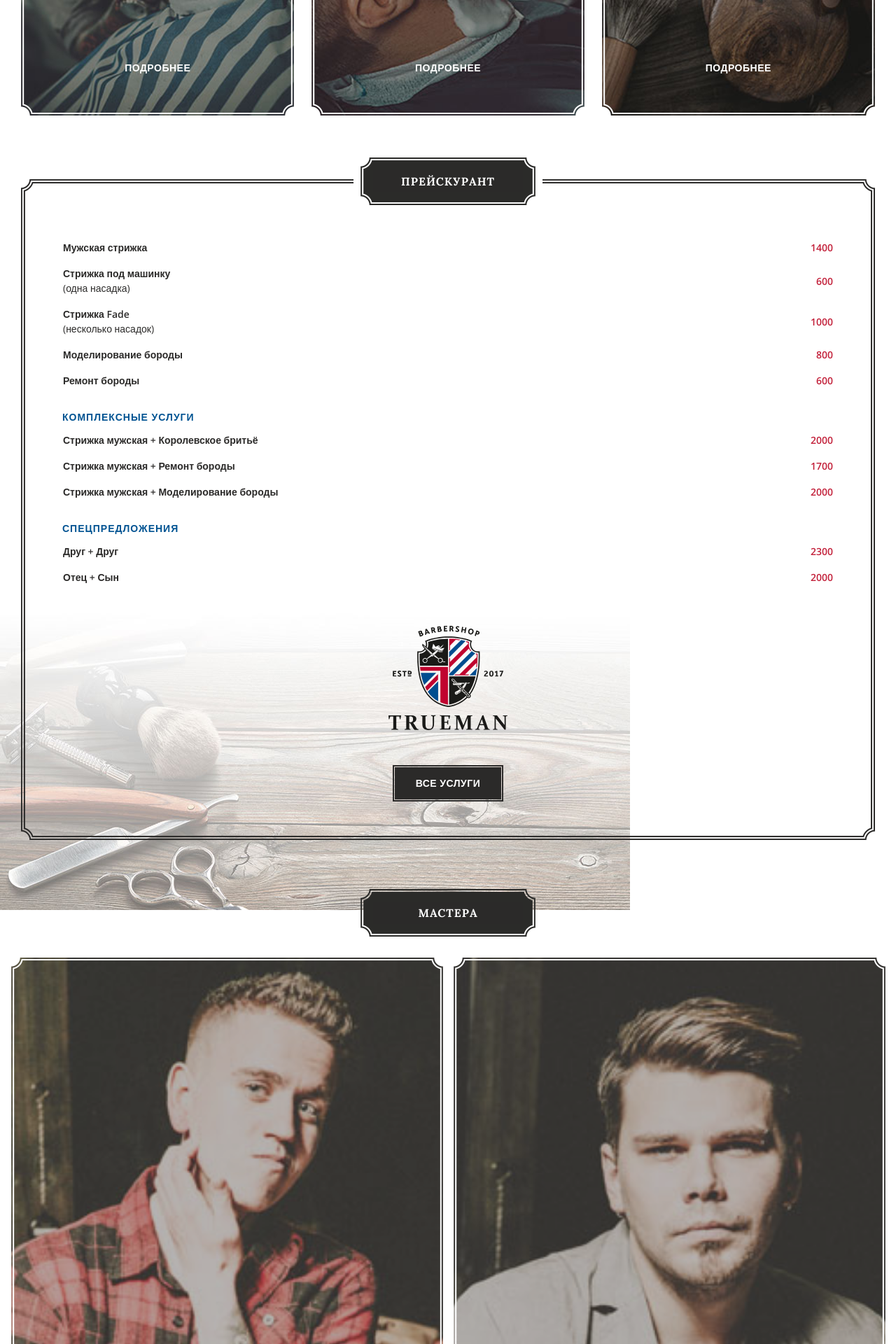
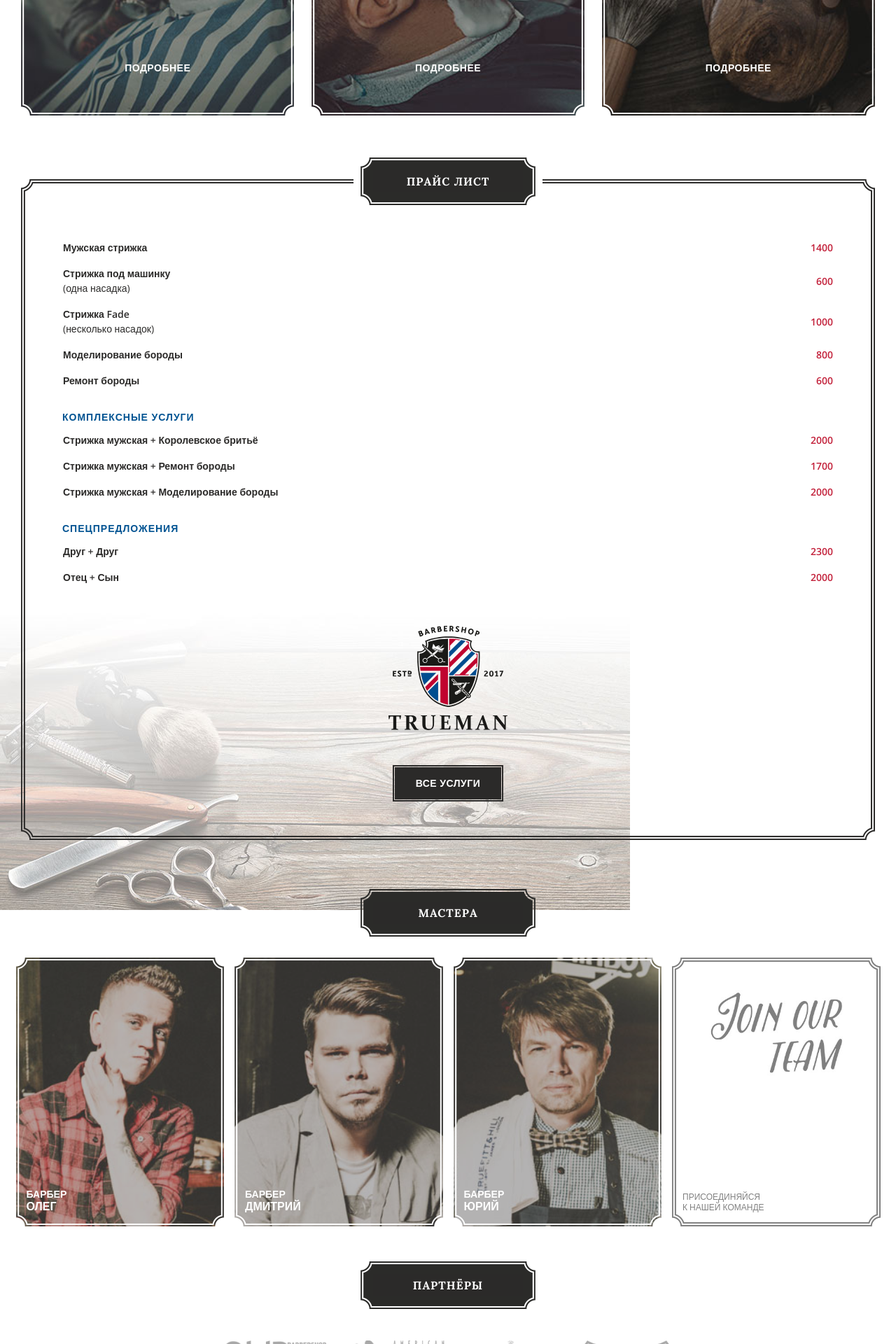
Before and after one commit to nigel-riss/trueman, a PHP site: page / in a window 1280 px wide. Shown: the part 1335-3255 px from the top of the page at 70% size. Run offline with PHP 8.4, Linux system fonts and the light colour scheme; some libraries are stand-ins or nearby versions.

Commit message:
Map coordinates fixed, member styled for tablets

```diff
--- a/index.html
+++ b/index.html
@@ -83,7 +83,7 @@
     </section>
     <section class="section section--prices">
       <header class="section__header">
-        <h2>Прейскурант</h2>
+        <h2>Прайс лист</h2>
       </header>
       <div class="section__content section__content--prices">
         <div class="prices-wrapper">
--- a/scripts/map.js
+++ b/scripts/map.js
@@ -2,7 +2,7 @@
 function initMap() {
     var map = new google.maps.Map(document.getElementById("map"), {
         zoom: 17,
-        center: {lat: 51.5323769, lng: 46.0285},
+        center: {lat: 53.9132898, lng: 27.5811282},
         disableDefaultUI:true,
         scrollwheel: false,
         zoomControl: true,
@@ -11,6 +11,6 @@ function initMap() {
 
     var marker = new google.maps.Marker({
         map: map,
-        position: {lat: 51.5323769, lng: 46.0285}
+        position: {lat: 53.9132898, lng: 27.5811282}
     });
 }
--- a/styles.css
+++ b/styles.css
@@ -825,6 +825,13 @@ em {
   overflow: hidden; }
   .member:nth-of-type(2n + 1) {
     margin-right: 15px; }
+  @media (min-width: 700px) {
+    .member {
+      width: calc(25% - 15px);
+      height: 30vw;
+      margin-right: 15px; }
+      .member:nth-of-type(4n) {
+        margin-right: 0; } }
   .member__header {
     position: absolute;
     bottom: 20px;
```
